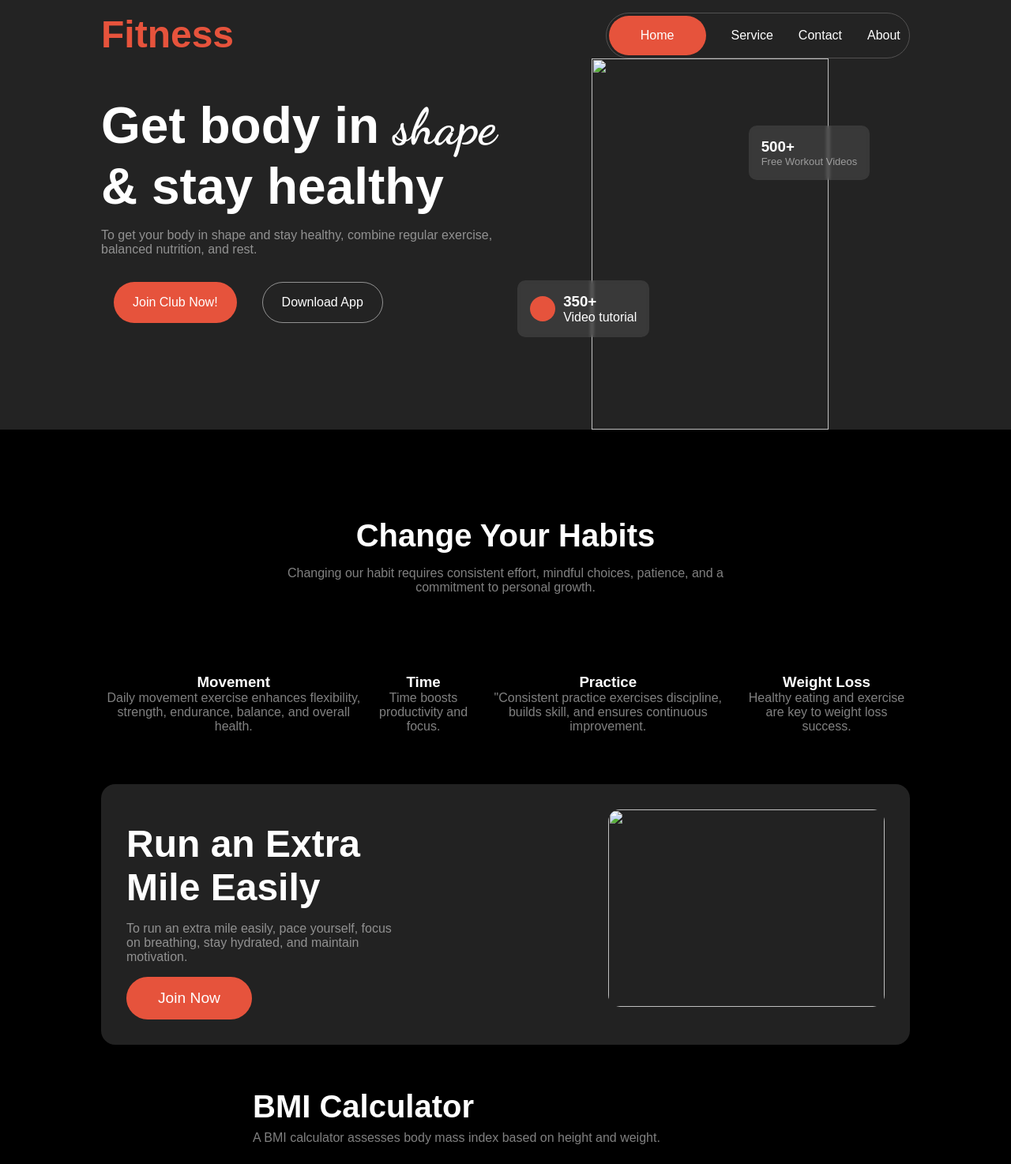
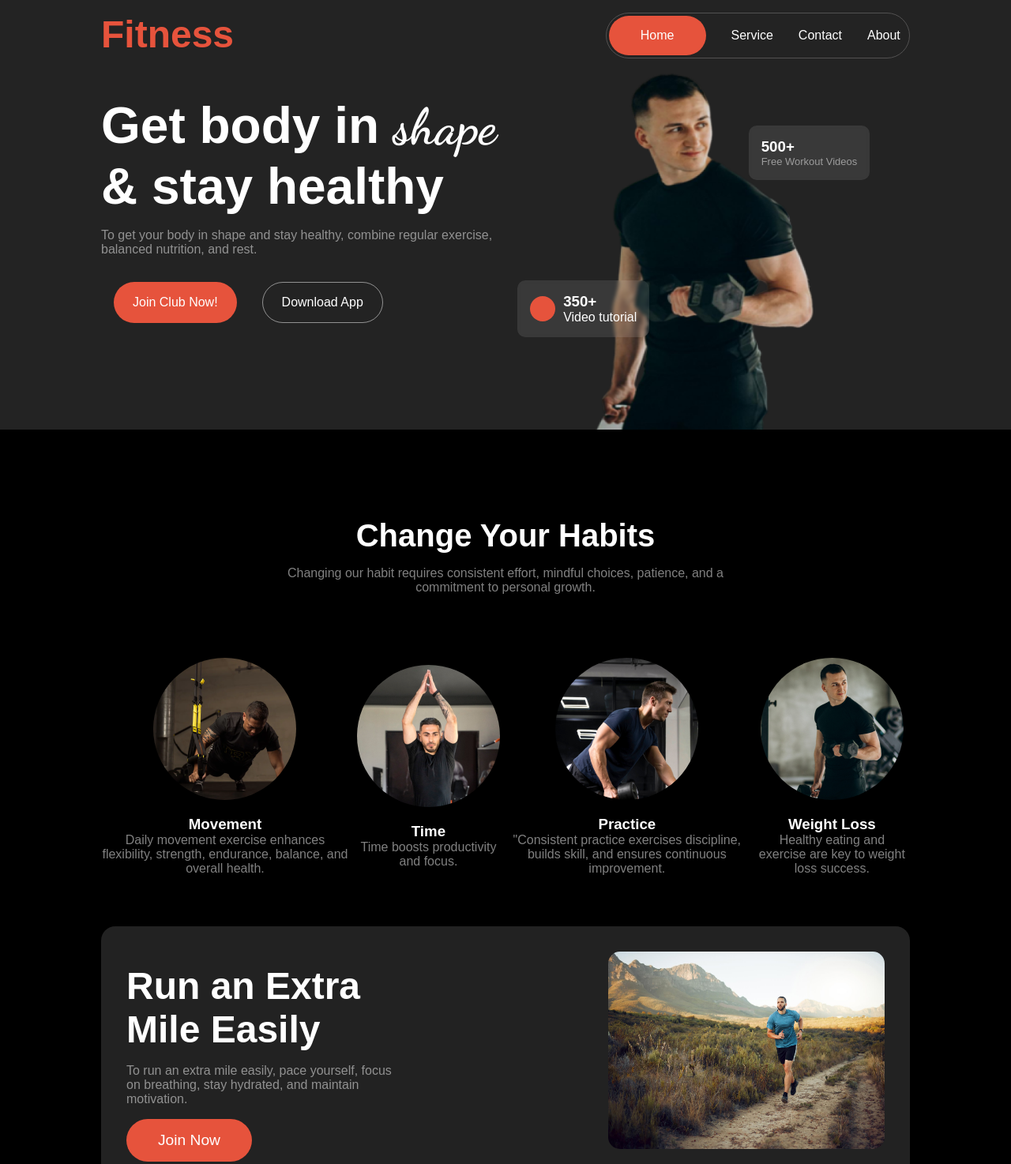
Before and after one commit to khaledaakter1/My-2nd-Assignment, a plain HTML site: page index.html in a window 1280 px wide. Shown: the top 1474 px of the page at 79% size. Drawn offline with Linux system fonts and the light colour scheme; the site is published under a folder, as on GitHub Pages, so addresses that start at the root find nothing.

Commit message:
addrd an index.html file

```diff
--- a/index.html
+++ b/index.html
@@ -40,7 +40,7 @@
                     </div>
                     <div class="fitness-image-div">
                         <div class="image-div">
-                             <img src="/images/Images 2.png" alt="" srcset="">
+                             <img src="./images/Images 2.png" alt="" srcset="">
                         </div>
 
                         <div class="card-1-fitness">
@@ -79,22 +79,22 @@
                 </div>
                 <div class="habit-card">
                     <div class="card-1">
-                        <img src="/images/image 3.png" alt="">
+                        <img src="./images/image 3.png" alt="">
                         <h3>Movement</h3>
                         <p>Daily movement exercise enhances flexibility, strength, endurance, balance, and overall health.</p>
                     </div>
                     <div class="card-1">
-                        <img src="/images/image 2.png" alt="">
+                        <img src="./images/image 2.png" alt="">
                         <h3>Time</h3>
                         <p>Time boosts productivity and focus.</p>
                     </div>
                     <div class="card-1">
-                        <img src="/images/image 4.png" alt="">
+                        <img src="./images/image 4.png" alt="">
                         <h3>Practice</h3>
                         <p>"Consistent practice exercises discipline, builds skill, and ensures continuous improvement.</p>
                     </div>
                     <div class="card-1">
-                        <img src="/images/image 5.png" alt="">
+                        <img src="./images/image 5.png" alt="">
                         <h3>Weight Loss</h3>
                         <p>Healthy eating and exercise are key to weight loss success.</p>
 
@@ -111,7 +111,7 @@
                     <a href=""><button>Join Now</button></a>
                 </div>
                 <div class="Mile-Easily-image-div">
-                    <img src="/images/run.jpg" alt="" srcset="">
+                    <img src="./images/run.jpg" alt="" srcset="">
                 </div>
             </div>
          </section>
```
